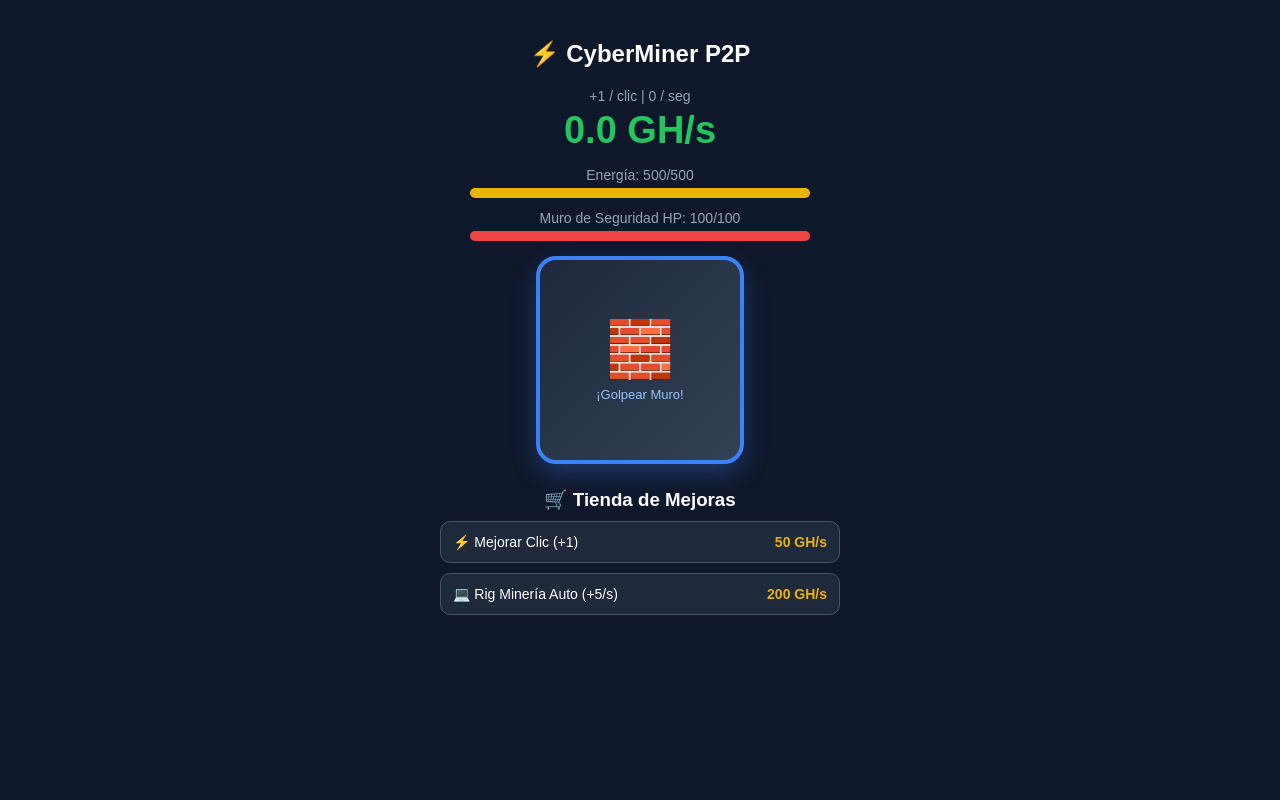
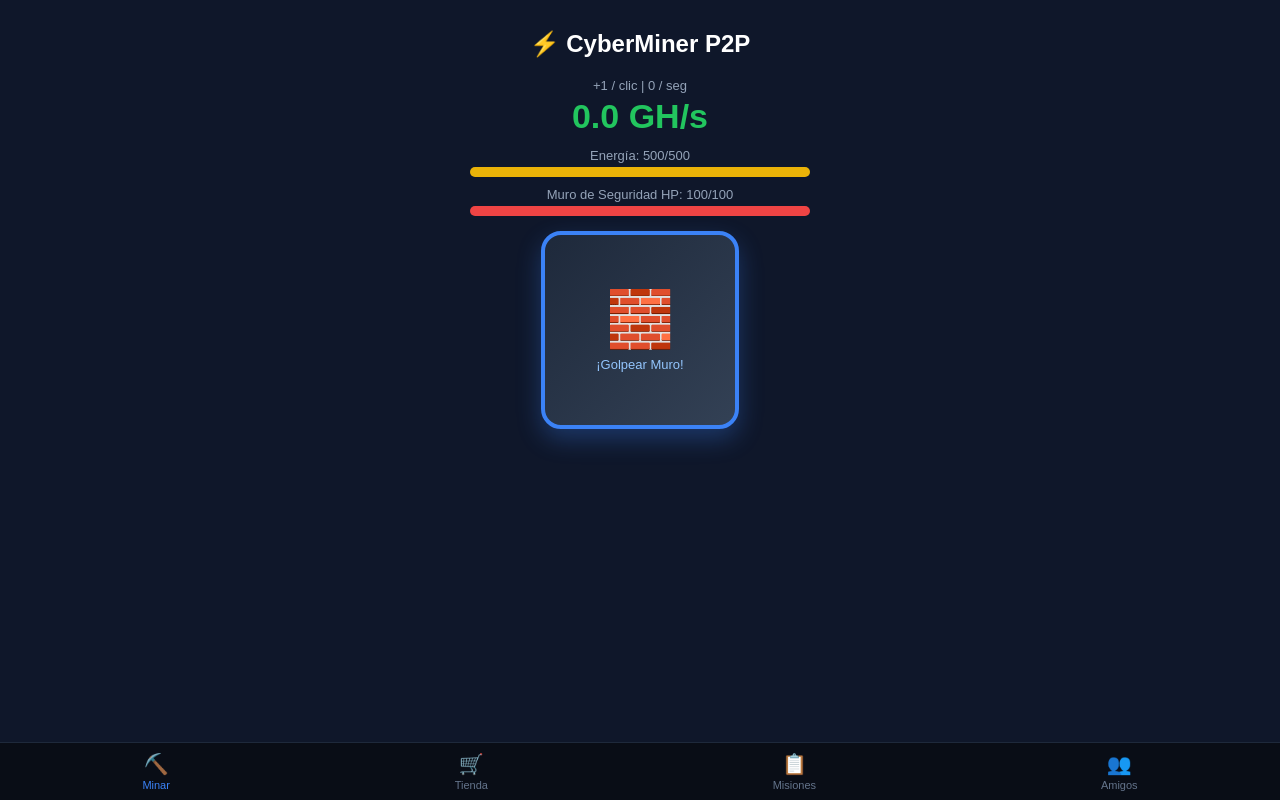
Before and after one commit to bfranger45/Bot-cyberminer, a Flask app: page / in a window 1280 px wide. Run offline with Flask 3, Linux system fonts and the light colour scheme.

Commit message:
Update index.html

```diff
--- a/templates/index.html
+++ b/templates/index.html
@@ -2,7 +2,7 @@
 <html lang="es">
 <head>
     <meta charset="UTF-8">
-    <meta name="viewport" content="width=device-width, initial-scale=1.0">
+    <meta name="viewport" content="width=device-width, initial-scale=1.0, user-scalable=no">
     <title>CyberMiner P2P</title>
     <style>
         body {
@@ -11,27 +11,29 @@
             font-family: Arial, sans-serif;
             text-align: center;
             margin: 0;
-            padding: 20px;
+            padding: 10px 10px 70px 10px;
+            user-select: none;
+            -webkit-user-select: none;
         }
         .container {
             max-width: 400px;
             margin: 0 auto;
         }
         .stats {
-            font-size: 14px;
+            font-size: 13px;
             color: #94a3b8;
-            margin-bottom: 5px;
+            margin-bottom: 4px;
         }
         #balance {
-            font-size: 38px;
+            font-size: 34px;
             color: #22c55e;
             font-weight: bold;
-            margin-bottom: 15px;
+            margin-bottom: 12px;
         }
         /* Bloque interactivo estilo juego */
         .mining-block {
-            width: 200px;
-            height: 200px;
+            width: 190px;
+            height: 190px;
             background: linear-gradient(135deg, #1e293b, #334155);
             border: 4px solid #3b82f6;
             border-radius: 20px;
@@ -42,12 +44,11 @@
             justify-content: center;
             cursor: pointer;
             position: relative;
-            user-select: none;
             box-shadow: 0 10px 25px rgba(59, 130, 246, 0.3);
-            transition: transform 0.08s ease;
+            touch-action: manipulation;
         }
         .mining-block:active {
-            transform: scale(0.94);
+            transform: scale(0.95);
         }
         /* Barras de progreso */
         .bar-container {
@@ -55,90 +56,194 @@
             background: #334155;
             border-radius: 10px;
             overflow: hidden;
-            margin: 5px auto 12px auto;
+            margin: 4px auto 10px auto;
             height: 10px;
         }
         .bar-fill {
             height: 100%;
             width: 100%;
-            transition: width 0.2s ease;
+            transition: width 0.15s ease;
         }
         #energy-fill { background: #eab308; }
         #hp-fill { background: #ef4444; }
 
-        /* Efecto de texto flotante al hacer clic */
+        /* Efecto de texto flotante */
         .floating-text {
             position: absolute;
             color: #22c55e;
             font-weight: bold;
-            font-size: 18px;
-            animation: floatUp 0.7s ease-out forwards;
+            font-size: 20px;
+            animation: floatUp 0.6s ease-out forwards;
             pointer-events: none;
         }
         @keyframes floatUp {
-            0% { opacity: 1; transform: translateY(0); }
-            100% { opacity: 0; transform: translateY(-45px); }
+            0% { opacity: 1; transform: translateY(0) scale(1); }
+            100% { opacity: 0; transform: translateY(-50px) scale(1.2); }
         }
 
-        /* Tienda de mejoras */
-        .shop {
-            margin-top: 25px;
+        /* Secciones de pestañas */
+        .tab-section {
+            display: none;
         }
-        .shop-btn {
+        .tab-section.active {
+            display: block;
+        }
+
+        /* Tarjetas de Tienda y Misiones */
+        .card-item {
             background: #1e293b;
-            border: 1px solid #475569;
-            color: white;
+            border: 1px solid #334155;
             padding: 12px;
-            border-radius: 10px;
-            width: 100%;
+            border-radius: 12px;
             margin-bottom: 10px;
-            cursor: pointer;
             display: flex;
             justify-content: space-between;
             align-items: center;
-            font-size: 14px;
+            text-align: left;
         }
-        .shop-btn:hover {
-            border-color: #3b82f6;
+        .card-info h4 { margin: 0 0 4px 0; font-size: 14px; color: #f8fafc; }
+        .card-info p { margin: 0; font-size: 11px; color: #94a3b8; }
+        .action-btn {
+            background: #3b82f6;
+            color: white;
+            border: none;
+            padding: 8px 12px;
+            border-radius: 8px;
+            font-weight: bold;
+            cursor: pointer;
+            font-size: 12px;
         }
+        .action-btn:active { background: #2563eb; }
+
+        /* Barra de navegación inferior fija */
+        .nav-bar {
+            position: fixed;
+            bottom: 0;
+            left: 0;
+            width: 100%;
+            background: #090d16;
+            border-top: 1px solid #1e293b;
+            display: flex;
+            justify-content: space-around;
+            padding: 8px 0;
+            z-index: 100;
+        }
+        .nav-item {
+            background: none;
+            border: none;
+            color: #64748b;
+            font-size: 11px;
+            cursor: pointer;
+            display: flex;
+            flex-direction: column;
+            align-items: center;
+            gap: 3px;
+        }
+        .nav-item span { font-size: 20px; }
+        .nav-item.active { color: #3b82f6; }
     </style>
 </head>
 <body>
     <div class="container">
         <h2>⚡ CyberMiner P2P</h2>
+
+        <!-- SECCIÓN 1: MINERÍA -->
+        <div id="tab-minar" class="tab-section active">
             <div class="stats" id="stats-text">+1 / clic | 0 / seg</div>
             <div id="balance">0.0 GH/s</div>
 
-        <!-- Barra de Energía -->
             <div class="stats">Energía: <span id="energy-text">500/500</span></div>
             <div class="bar-container">
                 <div id="energy-fill" class="bar-fill"></div>
             </div>
 
-        <!-- Bloque de Datos con HP -->
             <div class="stats">Muro de Seguridad HP: <span id="hp-text">100/100</span></div>
             <div class="bar-container">
                 <div id="hp-fill" class="bar-fill"></div>
             </div>
 
+            <!-- Botón interactivo optimizado para móviles -->
             <div class="mining-block" id="click-btn">
                 <span style="font-size: 55px;">🧱</span>
                 <p style="margin: 5px 0 0 0; font-size: 13px; color: #93c5fd;">¡Golpear Muro!</p>
             </div>
+        </div>
 
-        <!-- Tienda -->
-        <div class="shop">
-            <h3 style="margin-bottom: 10px;">🛒 Tienda de Mejoras</h3>
-            <button class="shop-btn" onclick="comprarMejora('clic')">
-                <span>⚡ Mejorar Clic (+1)</span>
-                <span style="color: #eab308; font-weight: bold;">50 GH/s</span>
-            </button>
-            <button class="shop-btn" onclick="comprarMejora('auto')">
-                <span>💻 Rig Minería Auto (+5/s)</span>
-                <span style="color: #eab308; font-weight: bold;">200 GH/s</span>
-            </button>
+        <!-- SECCIÓN 2: TIENDA & RIGS P2P -->
+        <div id="tab-tienda" class="tab-section">
+            <h3 style="margin-bottom: 12px; color: #f8fafc;">🛒 Mercado de Equipos P2P</h3>
+
+            <div class="card-item">
+                <div class="card-info">
+                    <h4>⚡ Mejorar Clic</h4>
+                    <p>Aumenta +1 GH/s por golpe al muro.</p>
+                </div>
+                <button class="action-btn" onclick="comprarMejora('clic')">50 GH/s</button>
+            </div>
+
+            <div class="card-item">
+                <div class="card-info">
+                    <h4>💻 Rig de Minería Auto</h4>
+                    <p>Genera +5 GH/s automáticos por segundo.</p>
+                </div>
+                <button class="action-btn" onclick="comprarMejora('auto')">200 GH/s</button>
+            </div>
+
+            <div class="card-item">
+                <div class="card-info">
+                    <h4>🖥️ Servidor Cloud P2P Pro</h4>
+                    <p>Granja dedicada: +25 GH/s por segundo.</p>
+                </div>
+                <button class="action-btn" onclick="alert('¡Próximamente disponible!')">1,000 GH/s</button>
             </div>
         </div>
+
+        <!-- SECCIÓN 3: MISIONES -->
+        <div id="tab-misiones" class="tab-section">
+            <h3 style="margin-bottom: 12px; color: #f8fafc;">📋 Misiones Diarias</h3>
+
+            <div class="card-item">
+                <div class="card-info">
+                    <h4>📢 Únete al Canal Oficial</h4>
+                    <p>Recibe un bono inicial de 500 GH/s.</p>
+                </div>
+                <button class="action-btn" onclick="alert('¡Misión completada!')">Reclamar</button>
+            </div>
+
+            <div class="card-item">
+                <div class="card-info">
+                    <h4>🔥 Rompe 10 Muros</h4>
+                    <p>Gana recompensas por destruir muros de seguridad.</p>
+                </div>
+                <button class="action-btn" style="background: #475569;" disabled>En Proceso</button>
+            </div>
+        </div>
+
+        <!-- SECCIÓN 4: AMIGOS / REFERIDOS -->
+        <div id="tab-amigos" class="tab-section">
+            <h3 style="margin-bottom: 12px; color: #f8fafc;">👥 Red P2P de Amigos</h3>
+            <div style="background: #1e293b; padding: 15px; border-radius: 12px; margin-bottom: 15px;">
+                <p style="font-size: 13px; color: #94a3b8; margin: 0 0 10px 0;">Invita amigos y gana el 10% de lo que minen en la red P2P.</p>
+                <button class="action-btn" style="width: 100%; padding: 12px;" onclick="invitarAmigos()">🔗 Compartir Enlace de Invitación</button>
+            </div>
+        </div>
+    </div>
+
+    <!-- MENÚ DE NAVEGACIÓN INFERIOR -->
+    <nav class="nav-bar">
+        <button class="nav-item active" onclick="cambiarTab('minar', this)">
+            <span>⛏️</span>Minar
+        </button>
+        <button class="nav-item" onclick="cambiarTab('tienda', this)">
+            <span>🛒</span>Tienda
+        </button>
+        <button class="nav-item" onclick="cambiarTab('misiones', this)">
+            <span>📋</span>Misiones
+        </button>
+        <button class="nav-item" onclick="cambiarTab('amigos', this)">
+            <span>👥</span>Amigos
+        </button>
+    </nav>
 
     <script>
         const tg = window.Telegram.WebApp;
@@ -179,45 +284,53 @@
             document.getElementById('hp-fill').style.width = (bloqueHp / bloqueMaxHp * 100) + '%';
         }
 
-        // Lógica de clics en el muro
-        document.getElementById('click-btn').addEventListener('click', async (e) => {
-            if (energia < 1) {
-                return; // Sin energía
-            }
+        // --- SISTEMA DE TACTO OPTIMIZADO PARA MÓVILES Y TELEGRAM ---
+        const clickBtn = document.getElementById('click-btn');
+
+        function realizarGolpe(e) {
+            e.preventDefault(); // Evita comportamientos extraños de zoom/scroll
+            if (energia < 1) return;
 
             energia -= 1;
             bloqueHp -= player.por_clic;
 
-            // Mostrar número flotante donde hizo clic
-            crearTextoFlotante(e, `+${player.por_clic}`);
+            // Obtener coordenadas seguras para el texto flotante
+            let clientX = e.clientX;
+            let clientY = e.clientY;
+            if (e.touches && e.touches.length > 0) {
+                clientX = e.touches[0].clientX;
+                clientY = e.touches[0].clientY;
+            }
 
-            // Si rompe el bloque, da recompensa extra y renueva el bloque con más dureza
+            crearTextoFlotanteCoordenadas(clientX, clientY, `+${player.por_clic}`);
+
             if (bloqueHp <= 0) {
                 let bono = bloqueMaxHp * 0.4;
                 player.puntos += bono;
                 bloqueMaxHp = Math.floor(bloqueMaxHp * 1.15);
                 bloqueHp = bloqueMaxHp;
-                crearTextoFlotante(e, "¡BLOQUE ROTO! 🚀", "#eab308");
+                crearTextoFlotanteCoordenadas(clientX, clientY, "¡BLOQUE ROTO! 🚀", "#eab308");
             }
 
             player.puntos += player.por_clic;
             actualizarUI();
 
-            try {
-                await fetch('/api/click', {
+            // Sincronizar con el backend
+            fetch('/api/click', {
                 method: 'POST',
                 headers: { 'Content-Type': 'application/json' },
                 body: JSON.stringify({ user_id: telegramId })
-                });
-            } catch (err) {
-                console.error("Error al sincronizar clic:", err);
+            }).catch(err => console.error("Error al sincronizar clic:", err));
         }
-        });
 
-        function crearTextoFlotante(event, texto, color = "#22c55e") {
-            const rect = event.target.getBoundingClientRect();
-            const x = event.clientX - rect.left;
-            const y = event.clientY - rect.top;
+        // Escuchamos tanto clics como toques táctiles directos en pantalla
+        clickBtn.addEventListener('click', realizarGolpe);
+        clickBtn.addEventListener('touchstart', realizarGolpe, { passive: false });
+
+        function crearTextoFlotanteCoordenadas(clientX, clientY, texto, color = "#22c55e") {
+            const rect = clickBtn.getBoundingClientRect();
+            const x = clientX ? clientX - rect.left : rect.width / 2;
+            const y = clientY ? clientY - rect.top : rect.height / 2;
 
             const el = document.createElement('div');
             el.className = 'floating-text';
@@ -226,8 +339,17 @@
             el.style.top = y + 'px';
             el.style.color = color;
 
-            document.getElementById('click-btn').appendChild(el);
-            setTimeout(() => el.remove(), 700);
+            clickBtn.appendChild(el);
+            setTimeout(() => el.remove(), 600);
+        }
+
+        // --- NAVEGACIÓN ENTRE PESTAÑAS ---
+        function cambiarTab(tabId, btnElement) {
+            document.querySelectorAll('.tab-section').forEach(sec => sec.classList.remove('active'));
+            document.querySelectorAll('.nav-item').forEach(btn => btn.classList.remove('active'));
+
+            document.getElementById('tab-' + tabId).classList.add('active');
+            btnElement.classList.add('active');
         }
 
         async function comprarMejora(tipo) {
@@ -251,10 +373,16 @@
             }
         }
 
+        function invitarAmigos() {
+            const botUsername = "CyberminerBot"; // Ajusta si tu bot tiene otro nombre de usuario
+            const inviteLink = `https://t.me/share/url?url=https://t.me/${botUsername}?start=${telegramId}&text=¡Únete%20a%20CyberMiner%20P2P%20y%20empieza%20a%20minar%20criptomonedas%20conmigo!`;
+            window.open(inviteLink, '_blank');
+        }
+
         // Recuperar energía y aplicar minería automática cada segundo
         setInterval(() => {
             if (energia < maxEnergia) {
-                energia = Math.min(maxEnergia, energia + 3); // Recupera 3 de energía por segundo
+                energia = Math.min(maxEnergia, energia + 3);
             }
             if (player.auto_mineria_por_segundo > 0) {
                 player.puntos += player.auto_mineria_por_segundo;
```
Lines whose indentation alone changed are shown as unchanged.
